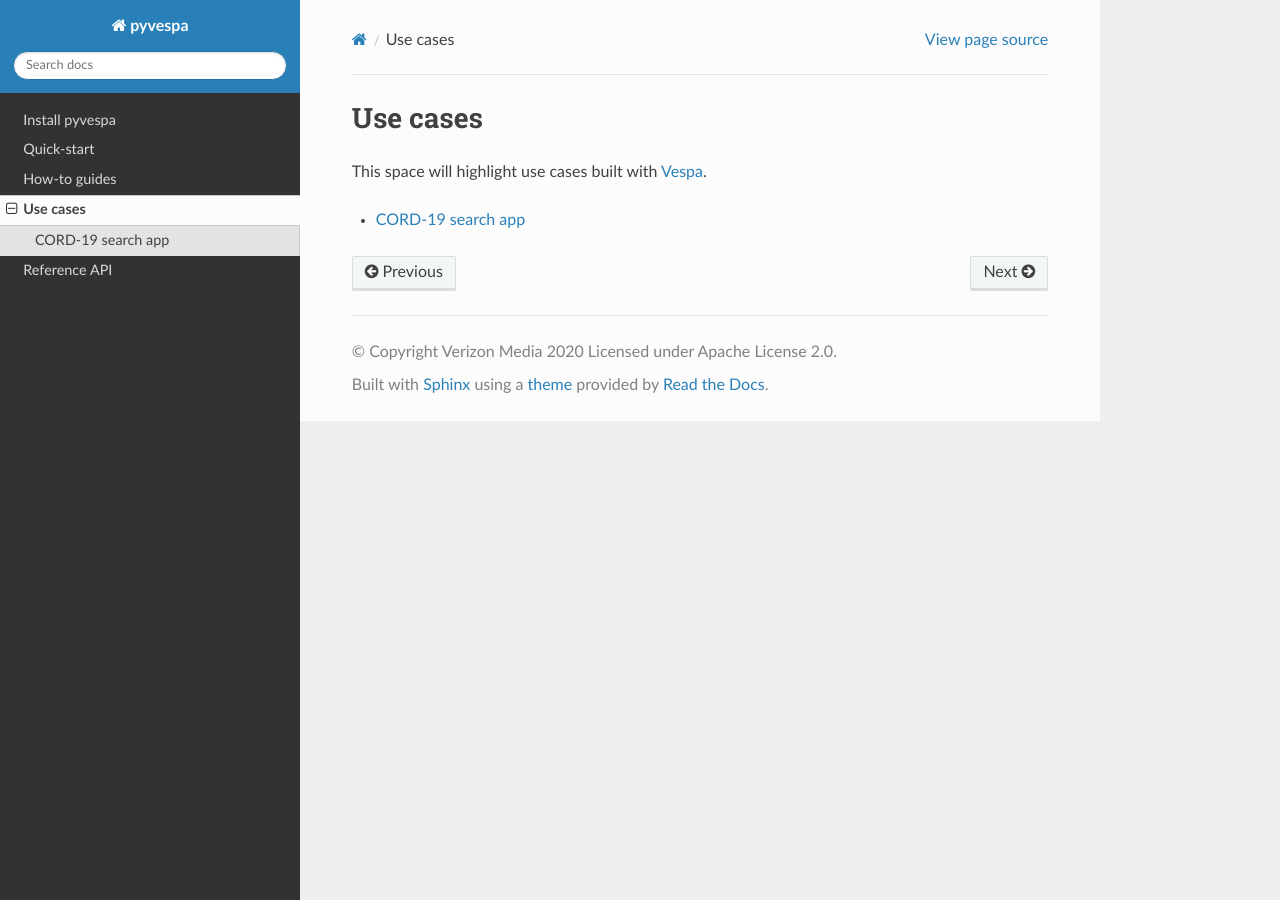
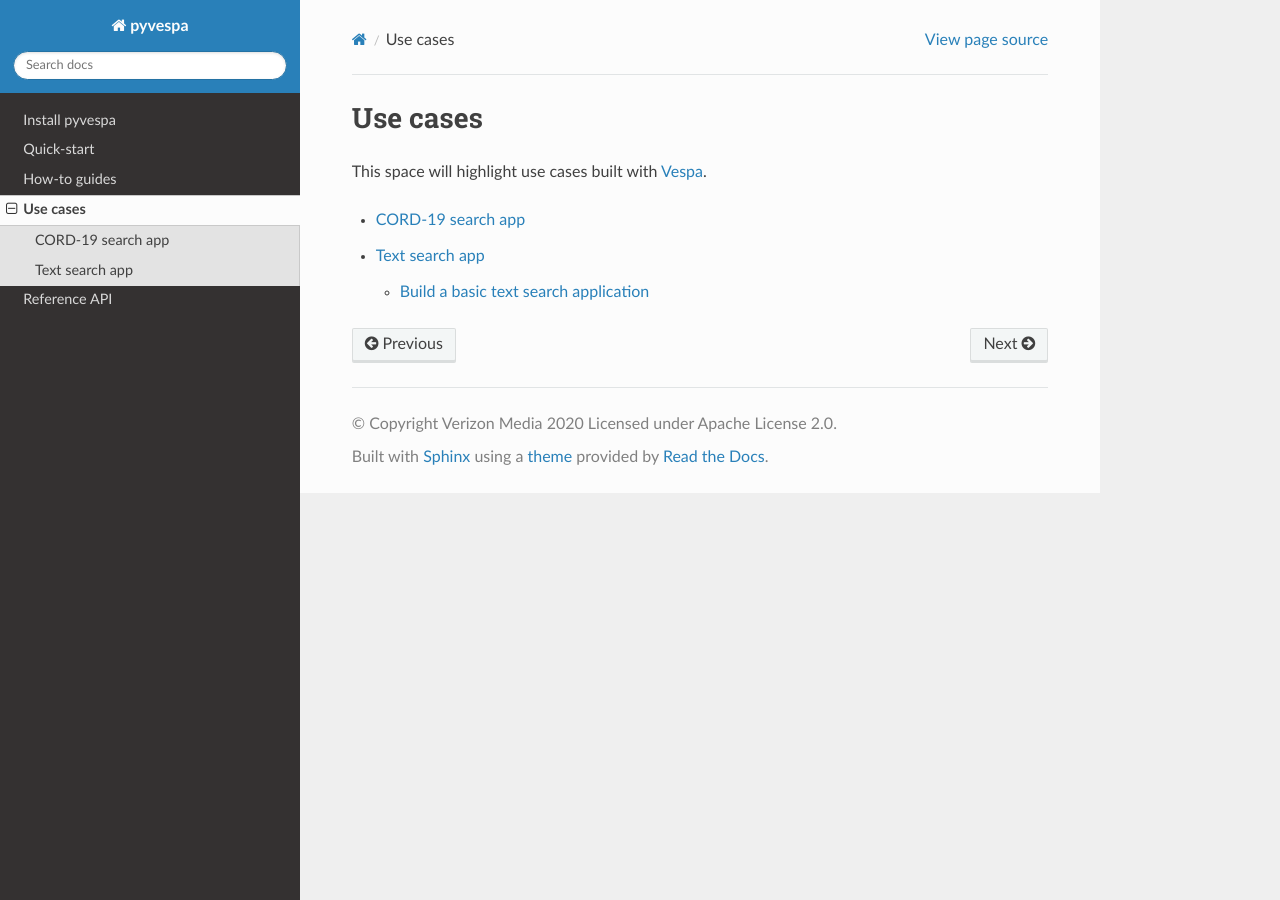
Before and after one commit to vespa-engine/pyvespa, a Sphinx documentation site: the page built from docs/sphinx/source/usecases.rst, in a window 1280 px wide. Built offline with Sphinx 7.4.7 and the Read the Docs theme 2.0.0, drawn with Linux system fonts in a browser that asks for light colours; pages that are not in the unit, such as notebooks, are missing from menus.

Commit message:
include text search use case

```diff
--- /dev/null
+++ b/docs/sphinx/source/use_cases/text_search/text_search.rst
@@ -0,0 +1,7 @@
+Text search app
+===============
+
+.. toctree::
+   :maxdepth: 2
+
+   basic-text-search-simplified-api
--- a/docs/sphinx/source/usecases.rst
+++ b/docs/sphinx/source/usecases.rst
@@ -10,3 +10,4 @@ This space will highlight use cases built with Vespa_.
    :maxdepth: 2
 
    use_cases/cord19/cord19
+   use_cases/text_search/text_search
```
Also changed, not shown: docs/sphinx/source/use_cases/text_search/basic-text-search-simplified-api.ipynb (added).
